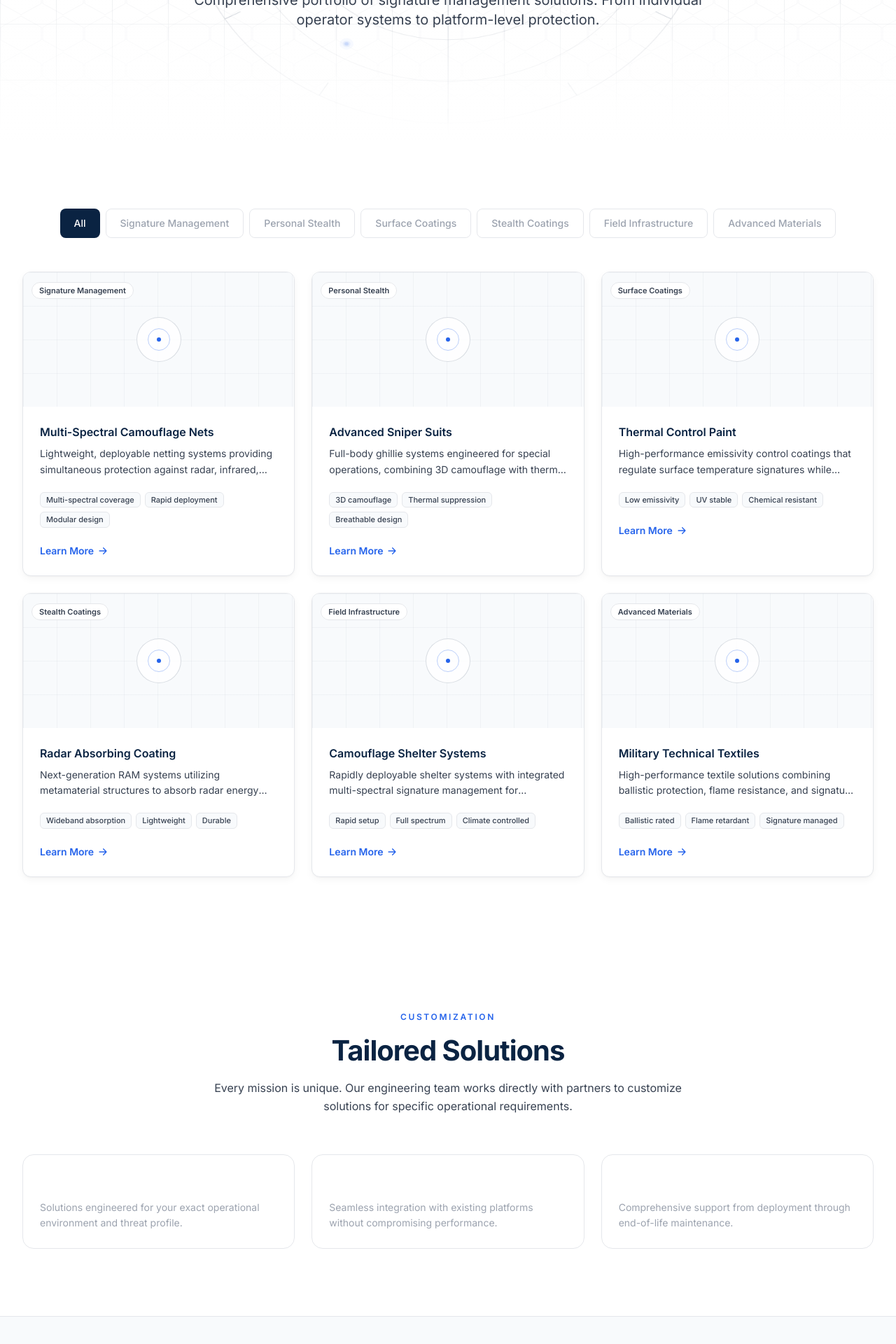
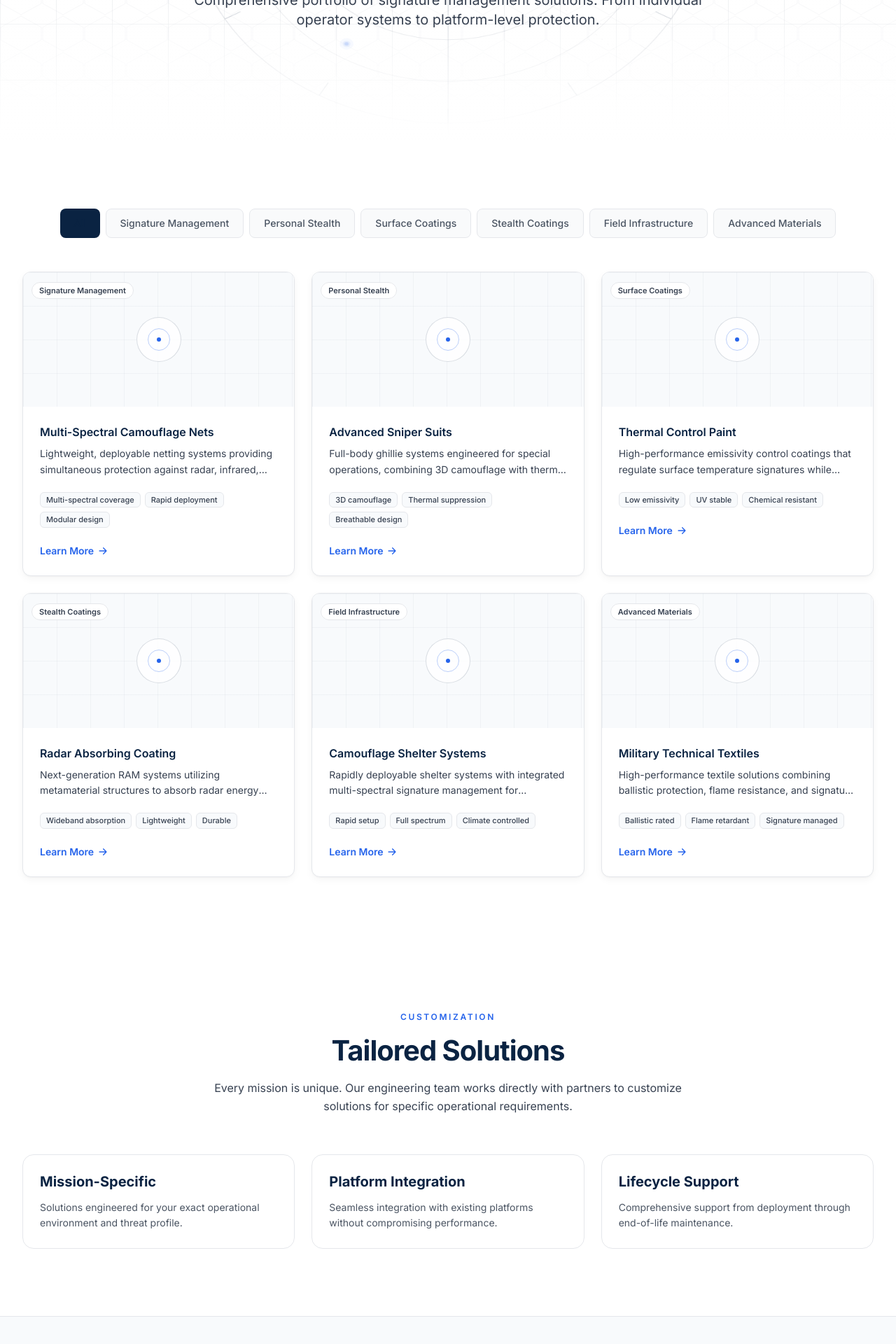
Before and after one commit to Ayush-2-singh/health-stealth-, a Next.js app: page /products in a window 1280 px wide. Shown: the part 446-2366 px from the top of the page at 70% size. Built offline with nearby package versions, Linux system fonts and the light colour scheme.

Commit message:
fix: resolve white-on-white color visibility in src/app/products/page.tsx

```diff
--- a/src/app/products/page.tsx
+++ b/src/app/products/page.tsx
@@ -17,7 +17,7 @@ export default function Products() {
         <div className="max-w-7xl mx-auto">
           <div className="flex flex-wrap justify-center gap-2 mb-12">
             {categories.map((cat) => (
-              <button key={cat} onClick={() => setActiveCategory(cat)} className={`px-5 py-2.5 rounded-lg text-sm font-medium transition-all ${activeCategory === cat ? "bg-primary text-white shadow-glow" : "bg-white/5 text-gray-400 hover:bg-white/10 hover:text-white border border-border"}`}>
+              <button key={cat} onClick={() => setActiveCategory(cat)} className={`px-5 py-2.5 rounded-lg text-sm font-medium transition-all ${activeCategory === cat ? "bg-primary text-heading shadow-glow" : "bg-gray-50 text-gray-600 hover:bg-gray-100 hover:text-heading border border-border"}`}>
                 {cat}
               </button>
             ))}
@@ -38,9 +38,9 @@ export default function Products() {
               { title: "Platform Integration", desc: "Seamless integration with existing platforms without compromising performance." },
               { title: "Lifecycle Support", desc: "Comprehensive support from deployment through end-of-life maintenance." },
             ].map((item, i) => (
-              <motion.div key={i} initial={{ opacity: 0, y: 30 }} whileInView={{ opacity: 1, y: 0 }} viewport={{ once: true }} transition={{ duration: 0.6, delay: i * 0.1 }} className="bg-card border border-border rounded-2xl p-6">
-                <h3 className="text-xl font-bold text-white mb-3">{item.title}</h3>
-                <p className="text-gray-400 text-sm leading-relaxed">{item.desc}</p>
+              <motion.div key={i} initial={{ opacity: 0, y: 30 }} whileInView={{ opacity: 1, y: 0 }} viewport={{ once: true }} transition={{ duration: 0.6, delay: i * 0.1 }} className="bg-white border border-border rounded-2xl p-6">
+                <h3 className="text-xl font-bold text-heading mb-3">{item.title}</h3>
+                <p className="text-gray-600 text-sm leading-relaxed">{item.desc}</p>
               </motion.div>
             ))}
           </div>
```
